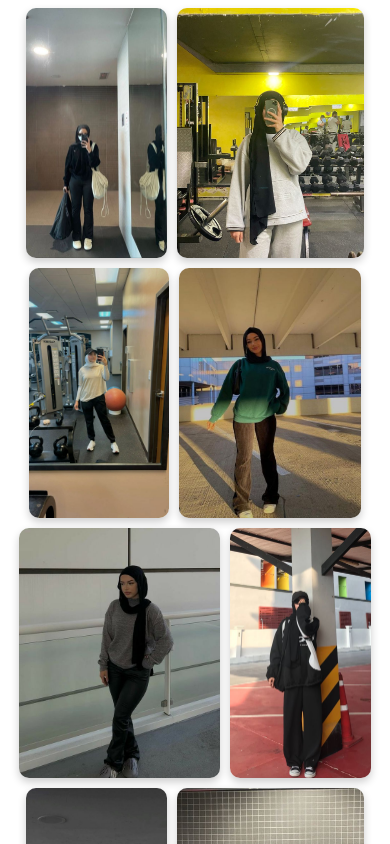
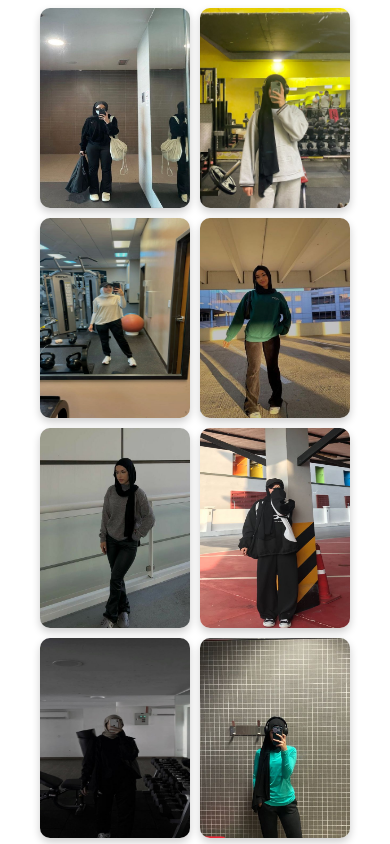
Before and after one commit to aishahgit/Hijabi-Lookbook, a plain HTML site: page athleisure.html in a window 390 px wide. Shown: the top 844 px of the page. Drawn offline with Linux system fonts and the light colour scheme.

Commit message:
added athleisure.html

```diff
--- a/athleisure.html
+++ b/athleisure.html
@@ -20,18 +20,18 @@
     }
 
 .ath-class {
-    max-width: 300px;
-    height: 250px;
+    max-width: 250px;
+    height: 300px;
     border-radius: 10px;
     box-shadow: 0px 4px 8px rgba(0, 0, 0, 0.2);
 
     }
     @media screen and (max-width: 600px){
-        .casual-container {
+        .ath-container {
     gap: 10px;
     }
-    .casual-class {
-    max-width: 300px;
+    .ath-class {
+    width: 150px;
     height: 200px;
 
 
```
